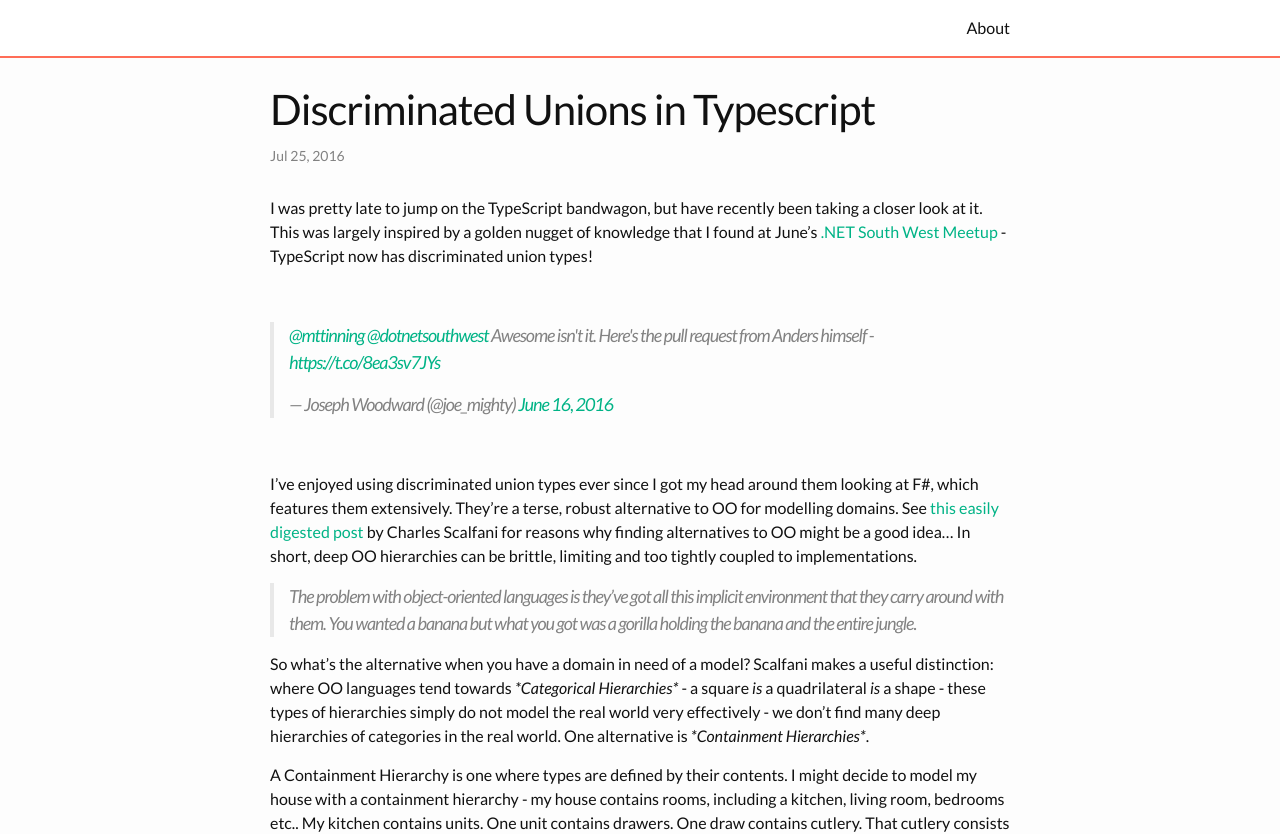
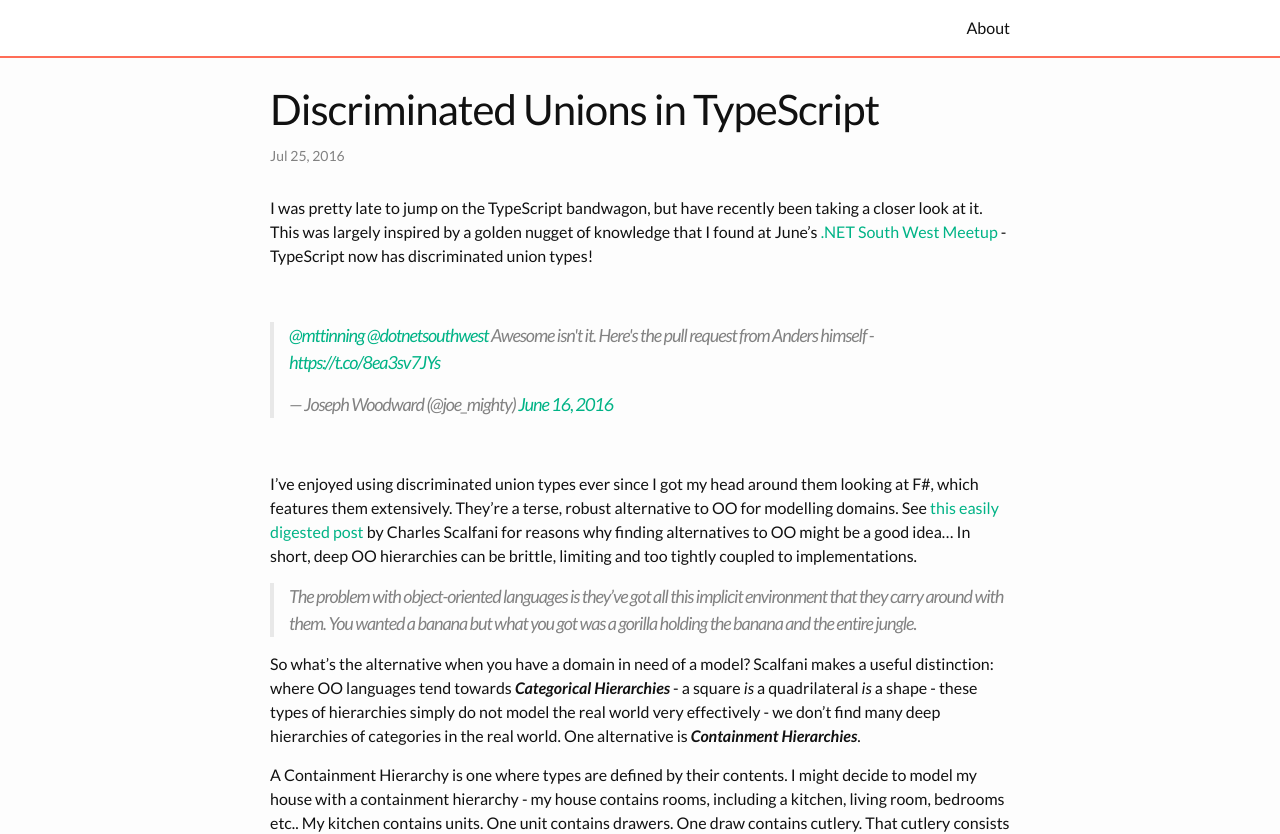
Before and after one commit to mtinning/mtinning.github.io, a Jekyll site: the page built from _posts/2016-07-25-discriminated-unions-in-typescript.md, in a window 1280 px wide and 1400 px high. Shown: the part 346-1180 px from the top of the window. Built offline with Jekyll 4.4.1, drawn with Linux system fonts in a browser that asks for light colours; comment, search, counter and statistics services are not loaded.

Commit message:
Correcting formatting

```diff
--- a/_posts/2016-07-25-discriminated-unions-in-typescript.md
+++ b/_posts/2016-07-25-discriminated-unions-in-typescript.md
@@ -1,6 +1,6 @@
 ---
 layout: post
-title:  "Discriminated Unions in Typescript"
+title:  "Discriminated Unions in TypeScript"
 date:   2016-07-25
 ---
 
@@ -16,7 +16,7 @@
 
 > The problem with object-oriented languages is they’ve got all this implicit environment that they carry around with them. You wanted a banana but what you got was a gorilla holding the banana and the entire jungle.
 
-So what's the alternative when you have a domain in need of a model? Scalfani makes a useful distinction: where OO languages tend towards _*Categorical Hierarchies*_ - a square _is_ a quadrilateral _is_ a shape - these types of hierarchies simply do not model the real world very effectively - we don't find many deep hierarchies of categories in the real world. One alternative is _*Containment Hierarchies*_.
+So what's the alternative when you have a domain in need of a model? Scalfani makes a useful distinction: where OO languages tend towards **_Categorical Hierarchies_** - a square _is_ a quadrilateral _is_ a shape - these types of hierarchies simply do not model the real world very effectively - we don't find many deep hierarchies of categories in the real world. One alternative is **_Containment Hierarchies_**.
 
 A Containment Hierarchy is one where types are defined by their contents. I might decide to model my house with a containment hierarchy - my house contains rooms, including a kitchen, living room, bedrooms etc.. My kitchen contains units. One unit contains drawers. One draw contains cutlery. That cutlery consists of knives, forks, and spoons. There is no need for a categorical hierarchy here at all.
 
@@ -55,8 +55,10 @@
 
 I've woken up a bit now, so let's fix that:
 
+<br/>
 <script src="https://gist.github.com/mtinning/3ec7440c72e4ca53db16ee8dad033bf3.js">
 </script>
+<br/>
 
 Brilliant, I can now rest happy in the knowledge that all of my cases are handled!
 
```
